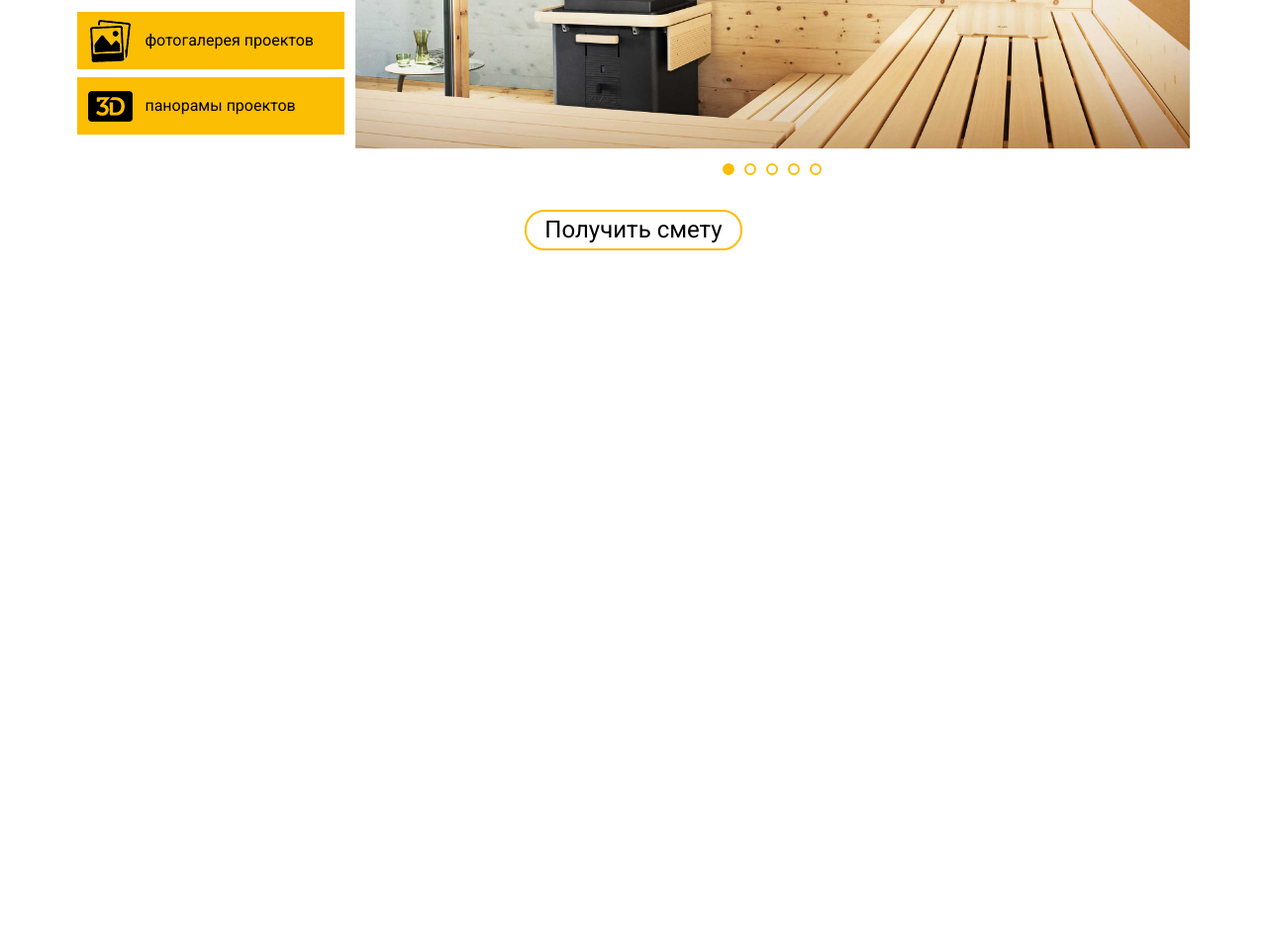
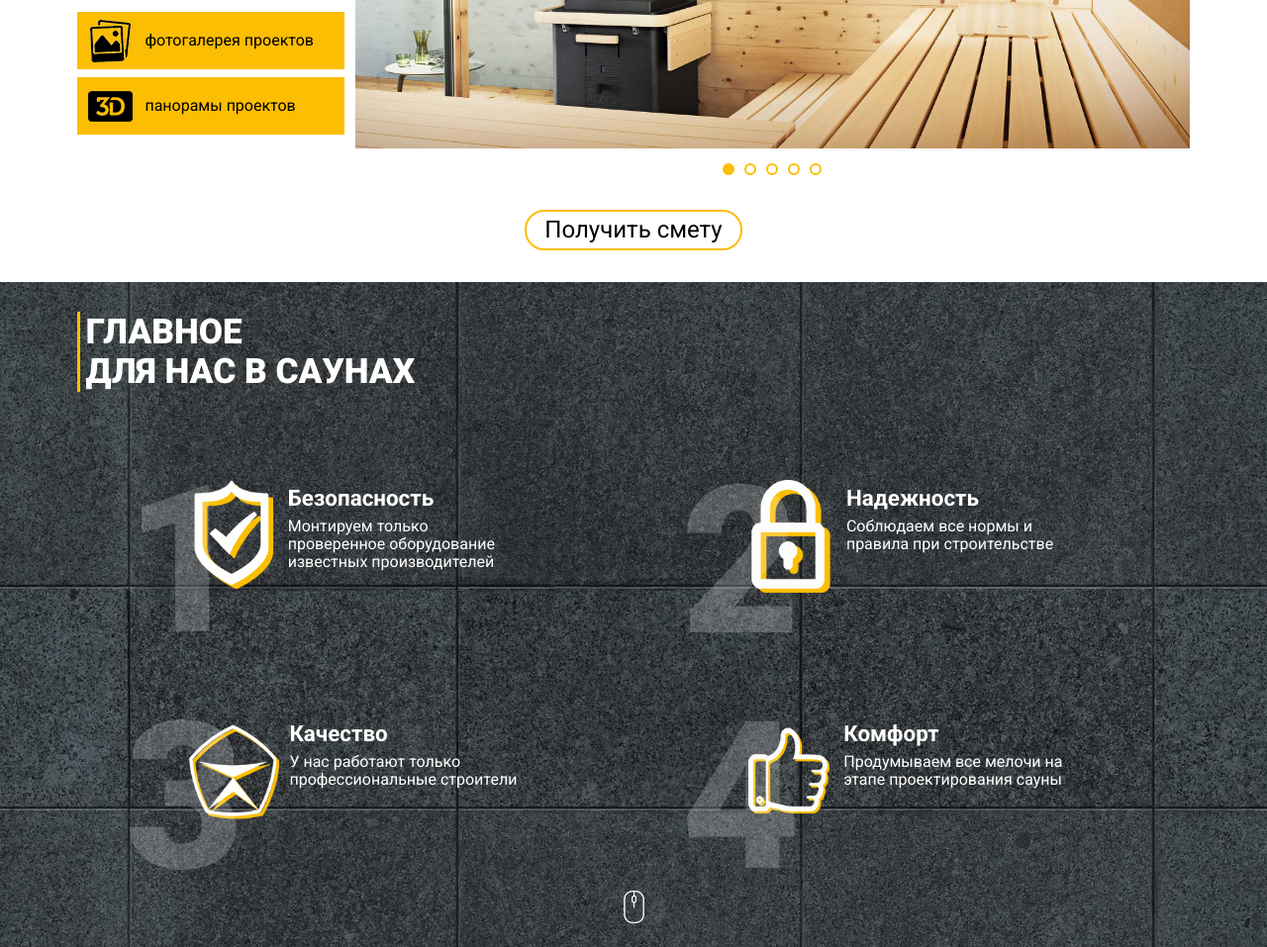
Before and after one commit to Petrovich1973/IdealSaunaSPA, a React app: page / in a window 1280 px wide. Shown: the part 1372-2329 px from the top of the page at 99% size. Before the commit the page ends 1657 px from the top, so only its background shows below. Built offline with nearby package versions, Linux system fonts and the light colour scheme.

Commit message:
Добавил 3 экран

```diff
--- a/src/components/App.js
+++ b/src/components/App.js
@@ -4,6 +4,7 @@ import './App.less';
 
 import ScreenFirst from './ScreenFirst';
 import OurRealizedProjects from './OurRealizedProjects';
+import MainThingForUsInSaunas from './MainThingForUsInSaunas';
 
 class App extends React.Component {
     constructor(props) {
@@ -19,6 +20,7 @@ class App extends React.Component {
             <div id="App">
                 <ScreenFirst />
                 <OurRealizedProjects />
+                <MainThingForUsInSaunas />
             </div>
         )
     }
--- a/src/components/App.less
+++ b/src/components/App.less
@@ -49,7 +49,12 @@ button:focus {
 	background-color: rgba(0, 0, 0, .36);
 }
 
-
+.mouse {
+	display: block;
+	cursor: pointer;
+	margin: 0 auto;
+	margin-bottom: 3vh;
+}
 
 
 
@@ -62,9 +67,6 @@ button:focus {
 
 
 @media (max-width: 600px) {
-	.screen__header_social-link {
-		display: none;
-	}
 	.title-screen {
 		font-size: 180%;
 	}
--- /dev/null
+++ b/src/components/MainThingForUsInSaunas/MainThingForUsInSaunas.less
@@ -0,0 +1,64 @@
+#MainThingForUsInSaunas {
+	background-image: url('/assets/screen_backgrounds/MainThingForUsInSaunas.jpg');
+	background-size: cover;
+	background-position: center;
+	color: #fff;
+
+	flex-direction: column;
+	justify-content: center;
+	align-content: center;
+	align-items: center;
+	min-height: 50vh;
+}
+
+#MainThingForUsInSaunas .container {
+	max-width: 1200px;
+}
+
+#MainThingForUsInSaunas .us-in-saunas {
+	display: flex;
+	justify-content: space-around;
+	align-items: flex-start;
+	flex-direction: row;
+	flex-wrap: wrap;
+}
+#MainThingForUsInSaunas .us-in-saunas_item {
+	display: flex;
+	flex-direction: row;
+	flex-wrap: nowrap;
+	align-items: flex-start;
+    width: 50%;
+    padding: 60px 10%;
+    position: relative;
+}
+#MainThingForUsInSaunas .us-in-saunas_item_decor {
+	position: absolute;
+	top: 10%;
+	right: 70%;
+	font-size: 1300%;
+	font-weight: 900;
+	opacity: .2;
+}
+#MainThingForUsInSaunas .us-in-saunas_item_icon {
+	width: 50%;
+	padding-right: 10px;
+}
+#MainThingForUsInSaunas .us-in-saunas_item_icon img {
+	width: 100%;
+	min-width: 90px;
+}
+#MainThingForUsInSaunas .us-in-saunas_item_name {
+	font-weight: bold;
+	font-size: 140%;
+    margin-bottom: 6px;
+    margin-top: 6px;
+}
+
+@media (max-width: 1000px) {
+}
+
+@media (max-width: 600px) {
+	#MainThingForUsInSaunas .us-in-saunas_item {
+	    width: 100%;
+	}
+}
--- /dev/null
+++ b/src/components/MainThingForUsInSaunas/index.js
@@ -0,0 +1,70 @@
+import React from 'react';
+
+import './MainThingForUsInSaunas.less';
+
+class MainThingForUsInSaunas extends React.Component {
+    constructor(props) {
+        super(props);
+
+        this.state = this.initialState = {
+            galleryView: 1
+        };
+    }
+
+    render() {
+        return (
+            <div className="screen" id="MainThingForUsInSaunas">
+                <div className="container">
+                    <h2 className="title-screen">главное<br/>для нас в саунах</h2>
+                </div>
+                <div className="container">
+                    <div className="us-in-saunas">
+                        <div className="us-in-saunas_item">
+                            <div className="us-in-saunas_item_decor">1</div>
+                            <div className="us-in-saunas_item_icon">
+                                <img src="/assets/us-in-saunas_item_icons/01.png" />
+                            </div>
+                            <div>
+                                <div className="us-in-saunas_item_name">Безопасность</div>
+                                <div className="us-in-saunas_item_description">Монтируем только проверенное оборудование известных производителей</div>
+                            </div>
+                        </div>
+                        <div className="us-in-saunas_item">
+                            <div className="us-in-saunas_item_decor">2</div>
+                            <div className="us-in-saunas_item_icon">
+                                <img src="/assets/us-in-saunas_item_icons/02.png" />
+                            </div>
+                            <div>
+                                <div className="us-in-saunas_item_name">Надежность</div>
+                                <div className="us-in-saunas_item_description">Соблюдаем все нормы и правила при строительстве</div>
+                            </div>
+                        </div>
+                        <div className="us-in-saunas_item">
+                            <div className="us-in-saunas_item_decor">3</div>
+                            <div className="us-in-saunas_item_icon">
+                                <img src="/assets/us-in-saunas_item_icons/03.png" />
+                            </div>
+                            <div>
+                                <div className="us-in-saunas_item_name">Качество</div>
+                                <div className="us-in-saunas_item_description">У нас работают только профессиональные строители</div>
+                            </div>
+                        </div>
+                        <div className="us-in-saunas_item">
+                            <div className="us-in-saunas_item_decor">4</div>
+                            <div className="us-in-saunas_item_icon">
+                                <img src="/assets/us-in-saunas_item_icons/04.png" />
+                            </div>
+                            <div>
+                                <div className="us-in-saunas_item_name">Комфорт</div>
+                                <div className="us-in-saunas_item_description">Продумываем все мелочи на этапе проектирования сауны</div>
+                            </div>
+                        </div>
+                    </div>
+                </div>
+                <div className="container"><img src="/libs/img/icon-mouse.png" className="mouse" /></div>
+            </div>
+        )
+    }
+}
+
+export default MainThingForUsInSaunas;
--- a/src/components/OurRealizedProjects/OurRealizedProjects.less
+++ b/src/components/OurRealizedProjects/OurRealizedProjects.less
@@ -8,7 +8,7 @@
 	justify-content: center;
 	align-content: center;
 	align-items: center;
-	min-height: 100vh;
+	min-height: 70vh;
 }
 
 #OurRealizedProjects .container {
--- a/src/components/ScreenFirst/ScreenFirst.less
+++ b/src/components/ScreenFirst/ScreenFirst.less
@@ -7,6 +7,7 @@
 
 .screen__header {
 	background-color: rgba(0, 0, 0, .5);
+	padding: 5px 0;
 }
 .screen__header .container {
 	display: flex;
@@ -88,11 +89,7 @@
 	cursor: pointer;
 }
 
-#ScreenFirst .mouse {
-	display: block;
-	cursor: pointer;
-	margin-bottom: 3vh;
-}
+
 
 
 @media (max-width: 1000px) {
@@ -109,6 +106,13 @@
 	#ScreenFirst .feature {
 		width: 33%;
 	}
+	.screen__header .container {
+		justify-content: center;
+	}
+	.screen__header_social-link,
+	.screen__header_phone {
+		display: none;
+	}
 	.screen__header_phone a {
 		font-size: 86%;
 	}
```
Also changed, not shown: public/assets/screen_backgrounds/MainThingForUsInSaunas.jpg (added), public/assets/us-in-saunas_item_icons/01.png (added), public/assets/us-in-saunas_item_icons/02.png (added), public/assets/us-in-saunas_item_icons/03.png (added), public/assets/us-in-saunas_item_icons/04.png (added).
